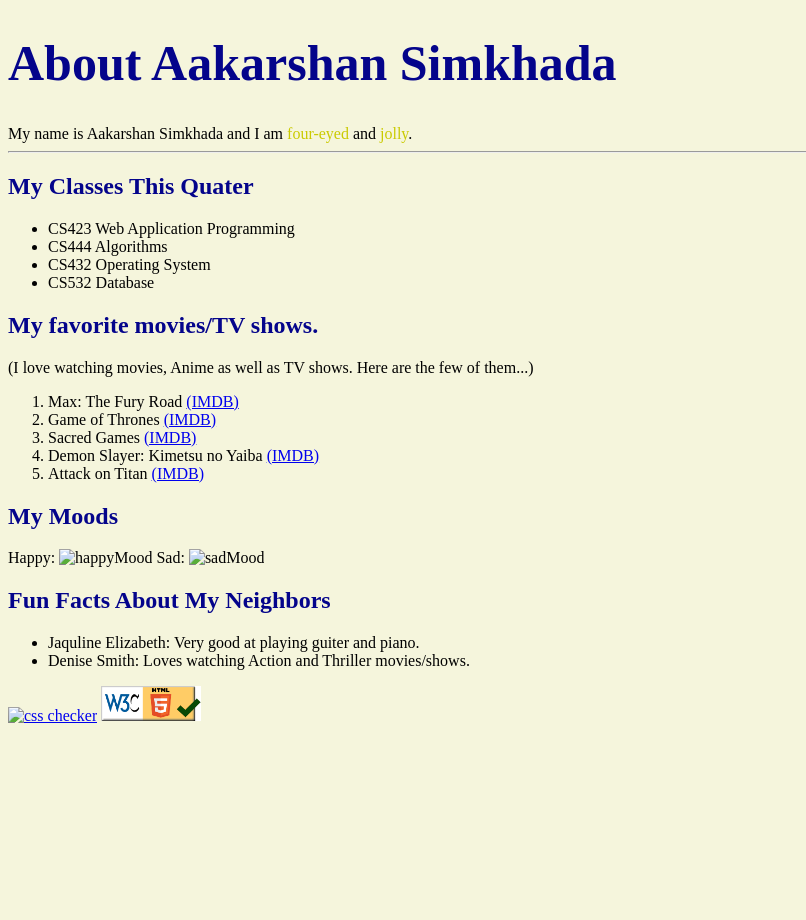
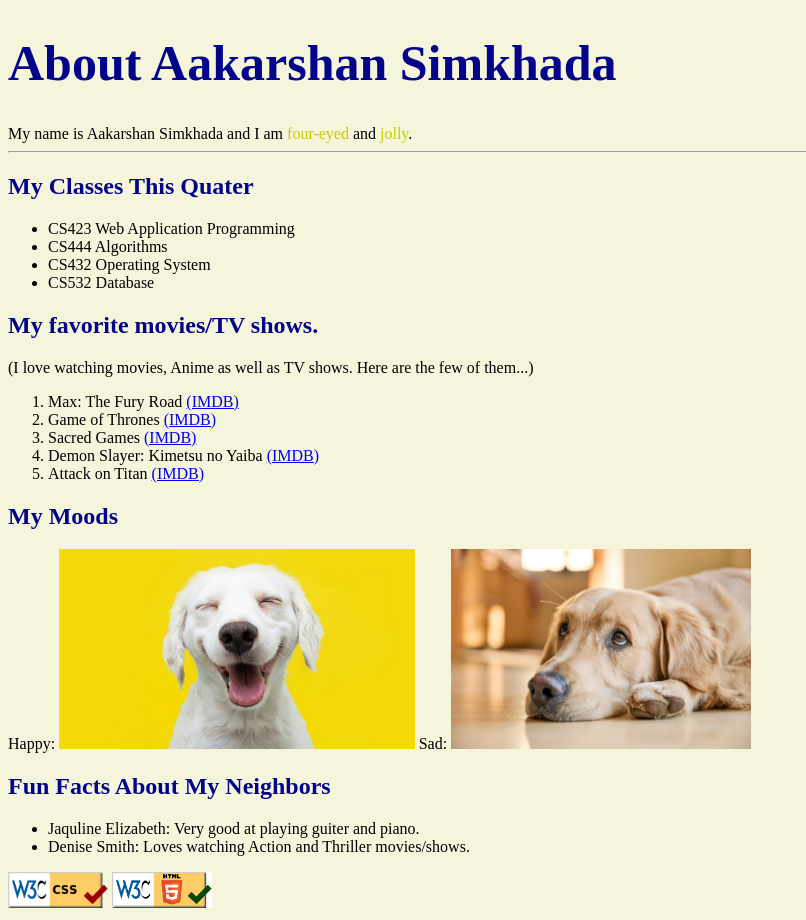
Before and after one commit to Aakartion/WAPCourse, a plain HTML site: page pages/lab2/about-me.html in a window 1280 px wide. Shown: the whole page, without its empty margins (0-806 px from the left). Before the commit the page ends 800 px from the top, so only its background shows below. Drawn offline with Linux system fonts and the light colour scheme.

Commit message:
Update CSS checker and HTML checker path

```diff
--- a/pages/lab2/about-me.html
+++ b/pages/lab2/about-me.html
@@ -37,8 +37,8 @@
     </ol>
 
     <h2>My Moods</h2>
-    <span>Happy: <img class="mood" title="Happy Mood" src="./assets/images/Lab2/happDog.jpeg" alt="happyMood"></span>
-    <span>Sad: <img class="mood" title="Sad Mood" src="./assets/images/Lab2/sadMood.jpeg" alt="sadMood"></span>
+    <span>Happy: <img class="mood" title="Happy Mood" src="./../../assets/images/Lab2/happDog.jpeg" alt="happyMood"></span>
+    <span>Sad: <img class="mood" title="Sad Mood" src="./../../assets/images/Lab2/sadMood.jpeg" alt="sadMood"></span>
 
 
     <h2>
@@ -49,7 +49,7 @@
         <li>Denise Smith: Loves watching Action and Thriller movies/shows. </li>
     </ul>
 
-    <a href="https://validator.w3.org/nu/?doc=https%3A%2F%2Faakartion.github.io%2FWAPCourse%2Fpages%2Flab2%2Fabout-me.html"><img class="checker" src="./assets/images/Lab2/css_checker.png" alt="css checker"></a>
+    <a href="https://validator.w3.org/nu/?doc=https%3A%2F%2Faakartion.github.io%2FWAPCourse%2Fpages%2Flab2%2Fabout-me.html"><img class="checker" src="./../../assets/images/Lab2/css_checker.png" alt="css checker"></a>
     <a href="https://validator.w3.org/nu/?doc=https%3A%2F%2Faakartion.github.io%2FWAPCourse%2Fpages%2Flab2%2Fabout-me.html"><img class="checker" src="./../../assets/images/htmlchecker.png" alt="css checker"></a>
 
 </body>
```
